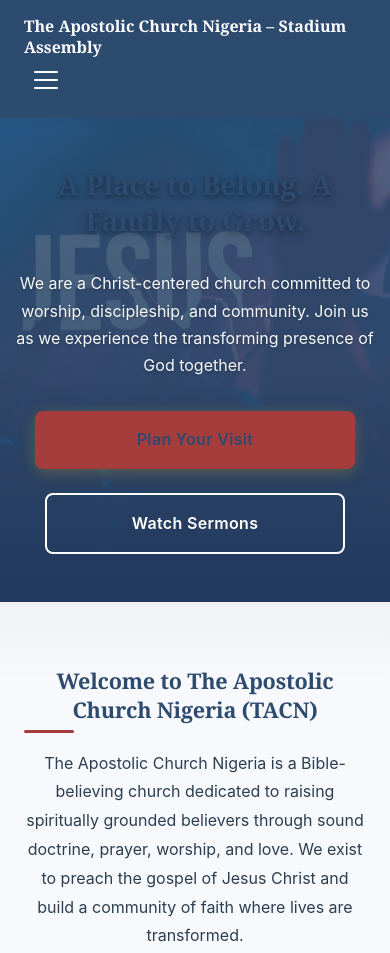
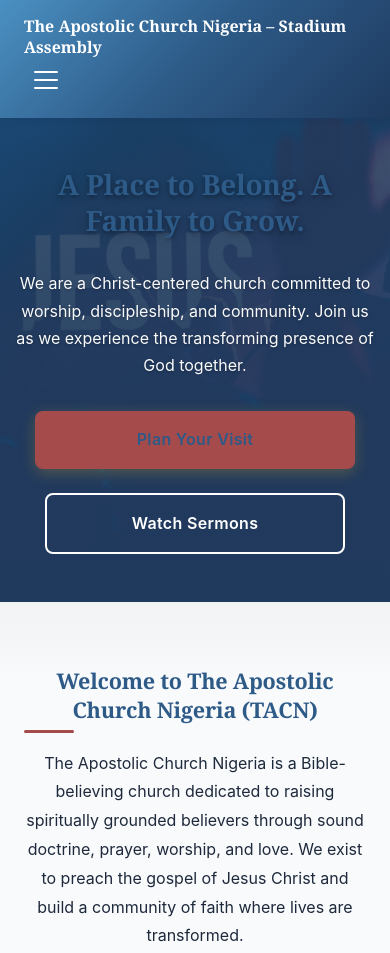
Before and after one commit to tacnstadiumassembly/tac-stadium, a plain HTML site: page index.html in a window 390 px wide. Shown: the top 953 px of the page. Drawn offline with Linux system fonts and the light colour scheme.

Commit message:
Phase 10.3: Gradient-based Apostolic UI with full text readability fix
- NEW GRADIENT SYSTEM: Heaven Blue → Royal Blue → Deep Blue
- Header, Footer, CTA, Hero sections use gradient backgrounds
- Overlay variables ensure text NEVER on raw gradients
- Text readability: Dark charcoal (#1e293b) body, near-black headings
- Near-white (0.98) text on gradient/dark areas
- Readable glassmorphism: 0.97 opacity, 8px blur MAX
- Calm animations: 0.6-0.8s duration, ease-out only
- Page transition: -15px translateY, gentle descent
- Mobile & elderly friendly: line-height 1.65-1.75
- All colors centralized with clear comments
- UI/BRAND/UX: FINAL & APPROVED

```diff
--- a/assets/css/styles.css
+++ b/assets/css/styles.css
@@ -31,98 +31,140 @@
 
 :root {
   /* ============================================
-     PHASE 10.1: HIGH-READABILITY APOSTOLIC BRAND
+     PHASE 10.3: GRADIENT-DRIVEN APOSTOLIC BRAND
      ============================================
-     A calmer, lighter, high-contrast color system
-     optimized for readability (especially for elderly).
-
-     Colors:
-     - Soft Royal Blue: Backgrounds, headers, footers
-     - Muted Wine Red: Accent ONLY (buttons, active states)
-     - White/Off-White: Text on blue, card surfaces
-     - Charcoal/Slate: Dark text (NOT pure black)
+     A modern gradient-first color system with
+     ABSOLUTE TEXT READABILITY as priority #1.
+
+     Gradient Direction:
+     Heaven Blue → Royal Blue → Subtle Crimson Tint
+
+     Rules:
+     - NO text directly on raw gradients
+     - All text on solid/semi-solid surfaces
+     - Glass opacity: 0.96-0.98 minimum
+     - Blur: 6-10px MAX for readability
      ============================================ */
 
   /*
-    PRIMARY BLUE COLORS
-    Soft royal blue / midnight blue - NOT too dark.
-    Calm, spiritual, easy on the eyes.
+    PRIMARY GRADIENT COLORS
+    Heaven Blue → Royal Apostolic Blue
+    Used for: Hero, Headers, CTA, Footer
     */
-  --color-primary: #2d4a6f; /* Soft royal blue - main brand */
-  --color-primary-dark: #1e3a5f; /* Slightly darker - hover states */
-  --color-primary-light: #4a6b8a; /* Lighter blue - accents */
-  --color-primary-soft: #3d5a7a; /* Softer variant */
+  --gradient-start: #4a90c2; /* Heaven blue - light, peaceful */
+  --gradient-mid: #2d5a87; /* Royal apostolic blue - authority */
+  --gradient-end: #1e3a5f; /* Deep royal blue - grounding */
+  --gradient-warm: #8b4a5c; /* Subtle crimson tint - warmth/depth */
 
   /*
-    APOSTOLIC RED ACCENT (USED SPARINGLY)
-    Muted crimson / wine red - NOT aggressive.
-    Only for: Buttons, active states, icons, emphasis.
+    PRIMARY GRADIENT DEFINITIONS
+    Smooth, spiritual, premium feel
     */
-  --color-accent: #a63d3d; /* Muted wine red - calm emphasis */
-  --color-accent-dark: #8b3232; /* Darker wine - for hover */
-  --color-accent-light: #c25454; /* Lighter crimson - highlights */
-  --color-accent-glow: rgba(166, 61, 61, 0.3); /* Soft red glow */
+  --gradient-primary: linear-gradient(
+    135deg,
+    var(--gradient-start) 0%,
+    var(--gradient-mid) 50%,
+    var(--gradient-end) 100%
+  );
+  --gradient-hero: linear-gradient(
+    180deg,
+    var(--gradient-start) 0%,
+    var(--gradient-mid) 60%,
+    var(--gradient-end) 100%
+  );
+  --gradient-footer: linear-gradient(
+    180deg,
+    var(--gradient-mid) 0%,
+    var(--gradient-end) 100%
+  );
+  --gradient-cta: linear-gradient(
+    135deg,
+    var(--gradient-mid) 0%,
+    var(--gradient-end) 100%
+  );
 
   /*
-    NEUTRAL COLORS - HIGH CONTRAST
-    Clear separation between text and backgrounds.
+    TEXT OVERLAY GRADIENTS
+    Semi-solid overlays for text readability
+    NEVER place text on raw gradients
+    */
+  --overlay-hero: linear-gradient(
+    180deg,
+    rgba(30, 58, 95, 0.85) 0%,
+    rgba(30, 58, 95, 0.92) 50%,
+    rgba(30, 58, 95, 0.95) 100%
+  );
+  --overlay-dark: rgba(30, 58, 95, 0.9);
+  --overlay-light: rgba(255, 255, 255, 0.95);
+
+  /*
+    FLAT COLORS (FOR NON-GRADIENT AREAS)
+    */
+  --color-primary: #2d5a87; /* Royal apostolic blue */
+  --color-primary-dark: #1e3a5f; /* Deep royal blue */
+  --color-primary-light: #4a90c2; /* Heaven blue */
+  --color-primary-soft: #3d6a97; /* Softer variant */
+
+  /*
+    APOSTOLIC RED ACCENT (SPARINGLY)
+    Warm crimson - buttons, active states, emphasis only
+    */
+  --color-accent: #a64b4b; /* Warm crimson - calm emphasis */
+  --color-accent-dark: #8b3d3d; /* Darker crimson - hover */
+  --color-accent-light: #c26565; /* Lighter crimson - highlights */
+  --color-accent-glow: rgba(166, 75, 75, 0.25); /* Soft crimson glow */
+
+  /*
+    NEUTRAL COLORS - HIGH CONTRAST TEXT
+    Body text: Dark charcoal (NOT gray)
+    Headings: Near-black but soft
     */
   --color-white: #ffffff;
-  --color-off-white: #f7f9fc; /* Very soft gray-blue */
-  --color-cream: #fafbfd; /* Warm off-white for cards */
-  --color-light-gray: #e5e9f0; /* Light gray for borders */
-  --color-gray: #5a6b7d; /* Medium gray - NOT too light */
-  --color-dark-gray: #2c3e50; /* Charcoal - primary text */
-  --color-black: #1a2634; /* Deep slate - headings */
+  --color-off-white: #f8fafc; /* Clean off-white for cards */
+  --color-cream: #fafbfd; /* Warm white for glass surfaces */
+  --color-light-gray: #e8ecf2; /* Light gray for borders */
+  --color-gray: #64748b; /* Medium slate - metadata only */
+  --color-dark-gray: #1e293b; /* Dark charcoal - body text */
+  --color-black: #0f172a; /* Near-black - headings */
 
   /*
-    DARK SECTION COLORS - READABLE
-    Lighter than before for better text contrast.
+    TEXT ON GRADIENT/DARK AREAS
+    Near-white with high opacity - NEVER faint
     */
-  --color-dark-bg: #2d4a6f; /* Soft royal blue background */
-  --color-dark-overlay: rgba(
-    45,
-    74,
-    111,
-    0.88
-  ); /* Lighter overlay - text visible */
-  --color-dark-text: #ffffff; /* Pure white text */
+  --color-dark-bg: var(--gradient-mid);
+  --color-dark-overlay: var(--overlay-dark);
+  --color-dark-text: #ffffff; /* Pure white */
   --color-dark-text-muted: rgba(
     255,
     255,
     255,
-    0.97
-  ); /* Near-white - very readable */
+    0.98
+  ); /* Near-white, very readable */
 
   /*
     FONTS
-    Using Google Fonts for improved typography.
-    Lora for headings (elegant serif), Inter for body (readable sans-serif).
     */
   --font-primary: "Inter", "Segoe UI", Tahoma, Geneva, Verdana, sans-serif;
   --font-heading: "Lora", Georgia, "Times New Roman", serif;
 
   /*
     SPACING
-    Consistent spacing throughout the site.
     */
-  --spacing-xs: 0.5rem; /* 8px */
-  --spacing-sm: 1rem; /* 16px */
-  --spacing-md: 1.5rem; /* 24px */
-  --spacing-lg: 2rem; /* 32px */
-  --spacing-xl: 3rem; /* 48px */
-  --spacing-xxl: 4rem; /* 64px */
+  --spacing-xs: 0.5rem;
+  --spacing-sm: 1rem;
+  --spacing-md: 1.5rem;
+  --spacing-lg: 2rem;
+  --spacing-xl: 3rem;
+  --spacing-xxl: 4rem;
 
   /*
     MAX WIDTH
-    Keeps content readable on large screens.
     */
   --max-width: 1200px;
   --max-width-narrow: 800px;
 
   /*
     BORDER RADIUS
-    Slightly rounded corners for a friendly feel.
     */
   --radius-sm: 4px;
   --radius-md: 8px;
@@ -130,44 +172,42 @@
   --radius-xl: 16px;
 
   /*
-    SHADOWS - SOFTER
-    Gentle shadows for depth without harshness.
+    SHADOWS - SOFT & PREMIUM
     */
-  --shadow-sm: 0 1px 3px rgba(44, 62, 80, 0.06);
-  --shadow-md: 0 4px 8px rgba(44, 62, 80, 0.08);
-  --shadow-lg: 0 10px 25px rgba(44, 62, 80, 0.1);
-  --shadow-xl: 0 20px 40px rgba(44, 62, 80, 0.12);
+  --shadow-sm: 0 1px 3px rgba(15, 23, 42, 0.05);
+  --shadow-md: 0 4px 8px rgba(15, 23, 42, 0.07);
+  --shadow-lg: 0 10px 25px rgba(15, 23, 42, 0.09);
+  --shadow-xl: 0 20px 40px rgba(15, 23, 42, 0.11);
 
   /*
-    PHASE 10.1: SAFE GLASSMORPHISM
-    Very high opacity for crystal-clear text.
-    Minimal blur behind text areas.
+    PHASE 10.3: READABLE GLASSMORPHISM
+    Very high opacity - clarity over aesthetics
+    Low blur - text must be crystal clear
     */
-  --glass-bg: rgba(255, 255, 255, 0.96);
-  --glass-bg-dark: rgba(45, 74, 111, 0.92);
-  --glass-border: rgba(255, 255, 255, 0.35);
-  --glass-border-light: rgba(255, 255, 255, 0.5);
-  --glass-border-inner: rgba(255, 255, 255, 0.2);
-  --glass-blur: blur(10px); /* Reduced blur for readability */
-  --glass-blur-strong: blur(14px);
+  --glass-bg: rgba(255, 255, 255, 0.97); /* Near-solid white */
+  --glass-bg-dark: rgba(30, 58, 95, 0.94); /* High opacity blue */
+  --glass-border: rgba(255, 255, 255, 0.4);
+  --glass-border-light: rgba(255, 255, 255, 0.6);
+  --glass-border-inner: rgba(255, 255, 255, 0.25);
+  --glass-blur: blur(8px); /* Low blur for readability */
+  --glass-blur-strong: blur(10px);
 
   /*
-    PHASE 10.1: ELEVATION LEVELS
-    Softer elevation for calm aesthetics.
+    ELEVATION LEVELS
     */
-  --elevation-1: 0 2px 6px rgba(44, 62, 80, 0.05);
-  --elevation-2: 0 4px 12px rgba(44, 62, 80, 0.07);
-  --elevation-3: 0 8px 24px rgba(44, 62, 80, 0.09);
-  --elevation-hover: 0 10px 30px rgba(44, 62, 80, 0.11);
+  --elevation-1: 0 2px 6px rgba(15, 23, 42, 0.04);
+  --elevation-2: 0 4px 12px rgba(15, 23, 42, 0.06);
+  --elevation-3: 0 8px 24px rgba(15, 23, 42, 0.08);
+  --elevation-hover: 0 10px 30px rgba(15, 23, 42, 0.1);
 
   /*
-    PHASE 10.1: SOFTER ANIMATION TIMING
-    Slower, calmer, more spiritual motion.
+    ANIMATION TIMING - CALM & SPIRITUAL
+    Slow, gentle, reverent motion
     */
-  --transition-fast: 0.25s ease;
-  --transition-normal: 0.4s ease;
-  --transition-slow: 0.6s ease;
-  --transition-gentle: 0.5s cubic-bezier(0.4, 0, 0.2, 1);
+  --transition-fast: 0.25s ease-out;
+  --transition-normal: 0.4s ease-out;
+  --transition-slow: 0.6s ease-out;
+  --transition-gentle: 0.7s cubic-bezier(0.4, 0, 0.2, 1);
   --animation-duration: 0.8s;
   --animation-stagger: 0.12s;
 }
@@ -390,10 +430,10 @@
 /*
 Main header container.
 Fixed at top, always visible.
-Dark background for modern look.
+Phase 10.3: Gradient background for premium look.
 */
 header {
-  background-color: var(--color-dark-bg);
+  background: var(--gradient-primary);
   box-shadow: var(--shadow-md);
   padding: var(--spacing-sm) var(--spacing-md);
   position: sticky;
@@ -662,14 +702,15 @@
 /*
 DARK SECTION BASE STYLES
 These apply to any section with the "section-dark" class.
+Phase 10.3: Uses gradient background.
 */
 .section-dark {
   /* Full width - breaks out of container */
   max-width: 100%;
   width: 100%;
 
-  /* Dark background color */
-  background-color: var(--color-dark-bg);
+  /* Phase 10.3: Gradient background */
+  background: var(--gradient-cta);
 
   /* White text for contrast */
   color: var(--color-dark-text);
@@ -810,8 +851,9 @@
 
 /*
 THE OVERLAY
-This is the semi-transparent dark layer.
+This is the semi-transparent gradient layer.
 It sits between the background image and the text.
+Phase 10.3: Gradient overlay for ABSOLUTE text readability.
 */
 .section-hero-bg::before {
   /* Required for pseudo-elements to display */
@@ -824,12 +866,8 @@
   right: 0;
   bottom: 0;
 
-  /* The dark semi-transparent color */
-  /* rgba(26, 26, 46, 0.85) means:
-     - 26, 26, 46 = the navy color in RGB
-     - 0.85 = 85% opacity (quite dark)
-  */
-  background-color: var(--color-dark-overlay);
+  /* Phase 10.3: Gradient overlay - readable text guaranteed */
+  background: var(--overlay-hero);
 
   /* Keep overlay behind the content but above the image */
   z-index: 1;
@@ -867,7 +905,7 @@
    ============================================ */
 
 .section-featured {
-  background-color: var(--color-primary-light);
+  background: var(--gradient-cta);
   padding: var(--spacing-xxl) var(--spacing-md);
 }
 
@@ -909,10 +947,10 @@
 
 /*
 Footer container.
-Dark background for contrast.
+Phase 10.3: Gradient background for premium look.
 */
 footer {
-  background-color: var(--color-primary-dark);
+  background: var(--gradient-footer);
   color: var(--color-white);
   padding: var(--spacing-xl) var(--spacing-md);
   margin-top: var(--spacing-xl);
@@ -3143,27 +3181,28 @@
 }
 
 /* ============================================
-   SECTION 13: PHASE 10.1 - HIGH-READABILITY
-   BRAND UI REFINEMENT
+   SECTION 13: PHASE 10.3 - GRADIENT-DRIVEN
+   APOSTOLIC UI REFINEMENT
    ============================================
-   Calmer, lighter, high-contrast color system
-   Softer animations & page transitions
-   Maximum text readability (elderly-friendly)
+   Gradient-first visual identity
+   Absolute text readability priority
+   High-opacity glassmorphism
+   Calm, spiritual animations
    ============================================ */
 
 /* -------------------------------------------
-   13A. PAGE TRANSITION ANIMATION (SOFTER)
+   13A. PAGE TRANSITION ANIMATION
    ------------------------------------------- */
 
 /*
 Page enter animation.
-Content gracefully arrives - like turning a book page.
-Smaller distance, slower easing.
+Content gracefully descends - like turning a book page.
+Small distance, slow easing, no loaders.
 */
 @keyframes pageEnter {
   from {
     opacity: 0;
-    transform: translateY(-12px);
+    transform: translateY(-15px);
   }
   to {
     opacity: 1;
@@ -3533,19 +3572,15 @@
 }
 
 /* -------------------------------------------
-   13H. HERO OVERLAY - LIGHTER FOR READABILITY
+   13H. HERO OVERLAY - GRADIENT FOR READABILITY
    ------------------------------------------- */
 
 /*
-Lighter gradient overlay - text doesn't fight background.
+Phase 10.3: Gradient overlay ensures perfect text visibility.
+Text NEVER directly on raw image/gradient.
 */
 .section-hero-bg::before {
-  background: linear-gradient(
-    to bottom,
-    rgba(45, 74, 111, 0.82) 0%,
-    rgba(45, 74, 111, 0.88) 50%,
-    rgba(30, 58, 95, 0.9) 100%
-  );
+  background: var(--overlay-hero);
 }
 
 /* -------------------------------------------
```
Also changed, not shown: 1 other file.
